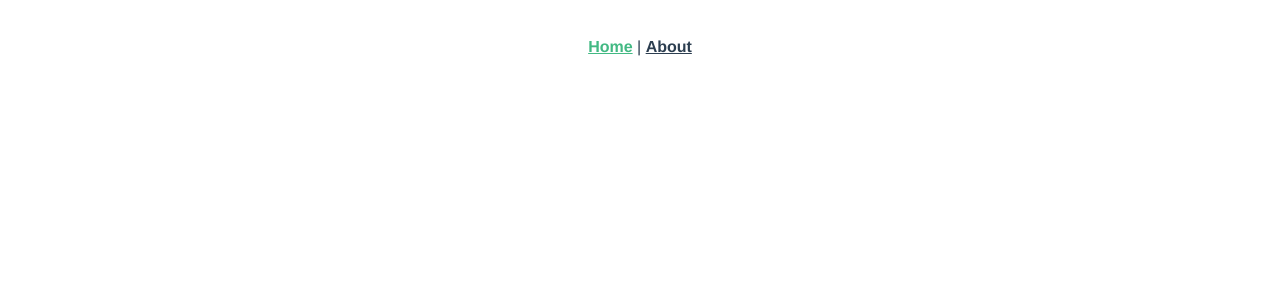
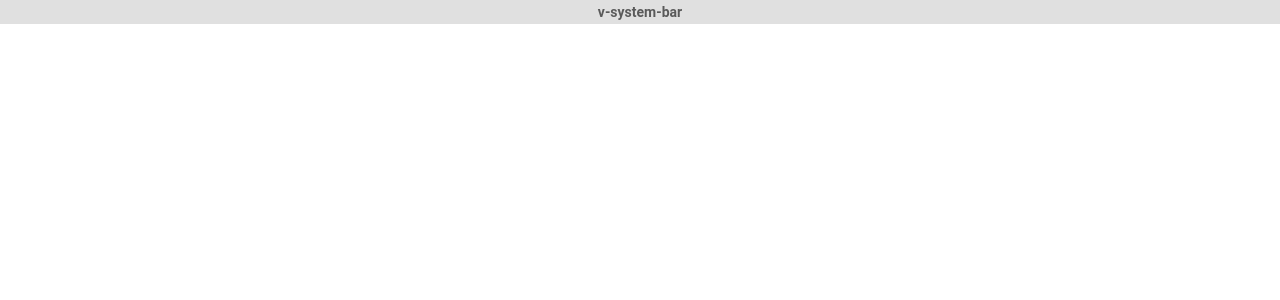
Before and after one commit to Im0tec/vue-project-facens, a Vue app: page / in a window 1280 px wide. Shown: the top 300 px of the page. Built offline with nearby package versions, Linux system fonts and the light colour scheme.

Commit message:
feat: :sparkles: v-system-bar created

```diff
--- a/src/App.vue
+++ b/src/App.vue
@@ -1,32 +1,20 @@
 <template>
-  <div id="app">
-    <div id="nav">
-      <router-link to="/">Home</router-link> |
-      <router-link to="/about">About</router-link>
-    </div>
-    <router-view/>
-  </div>
+
+  <!-- V-SYSTEM-BAR BELOW  -->
+
+  <v-app>
+    <v-system-bar app>
+      <v-row justify="center">
+        <strong>v-system-bar</strong>
+      </v-row>
+    </v-system-bar>
+  </v-app>
 </template>
 
-<style>
-#app {
-  font-family: Avenir, Helvetica, Arial, sans-serif;
-  -webkit-font-smoothing: antialiased;
-  -moz-osx-font-smoothing: grayscale;
-  text-align: center;
-  color: #2c3e50;
-}
-
-#nav {
-  padding: 30px;
-}
-
-#nav a {
-  font-weight: bold;
-  color: #2c3e50;
-}
-
-#nav a.router-link-exact-active {
-  color: #42b983;
-}
-</style>
+<script>
+  export default {
+    data: () => ({
+      links: [],
+    }),
+  }
+</script>
--- a/src/main.js
+++ b/src/main.js
@@ -2,11 +2,13 @@ import Vue from 'vue'
 import App from './App.vue'
 import router from './router'
 import store from './store'
+import vuetify from './plugins/vuetify'
 
 Vue.config.productionTip = false
 
 new Vue({
   router,
   store,
-  render: h => h(App)
+  vuetify,
+  render: function (h) { return h(App) }
 }).$mount('#app')
--- /dev/null
+++ b/src/plugins/vuetify.js
@@ -0,0 +1,5 @@
+import Vue from 'vue';
+import Vuetify from 'vuetify/lib/framework';
+
+Vue.use(Vuetify);
+export default new Vuetify({});
```
